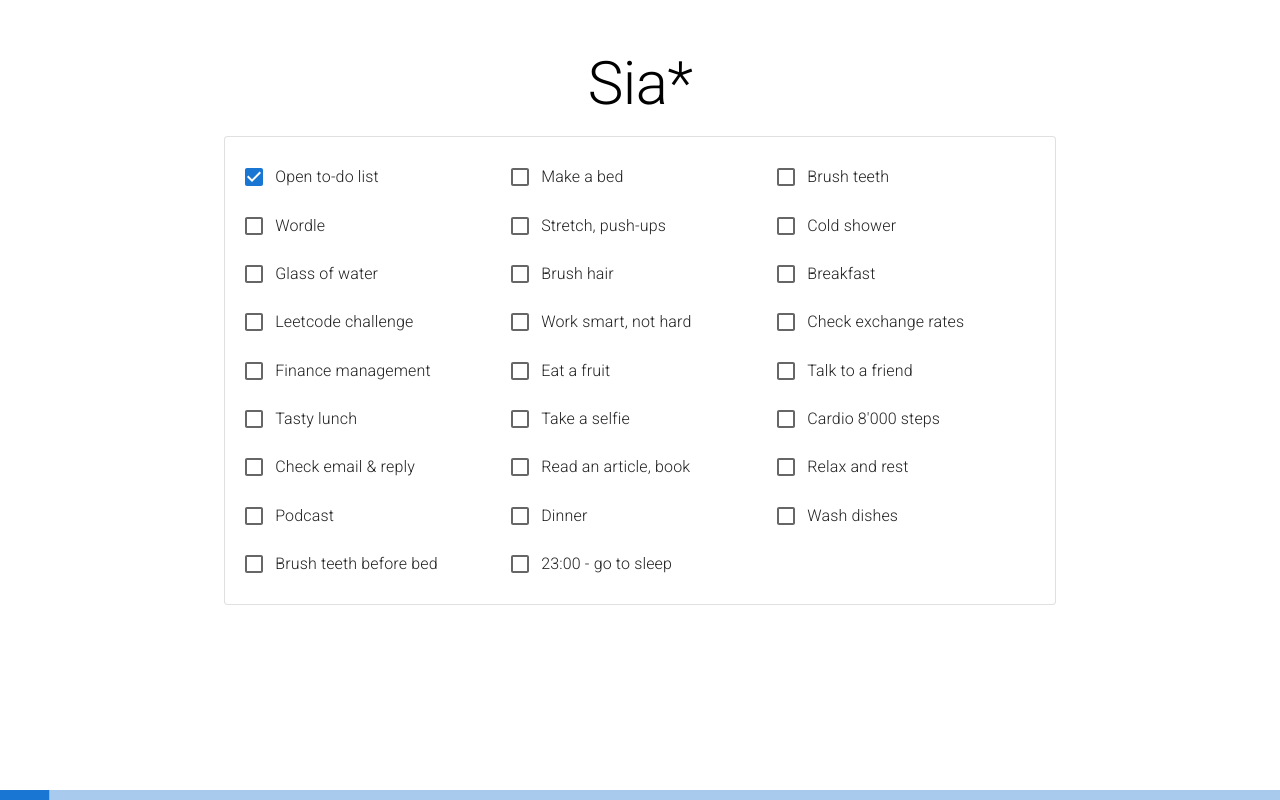
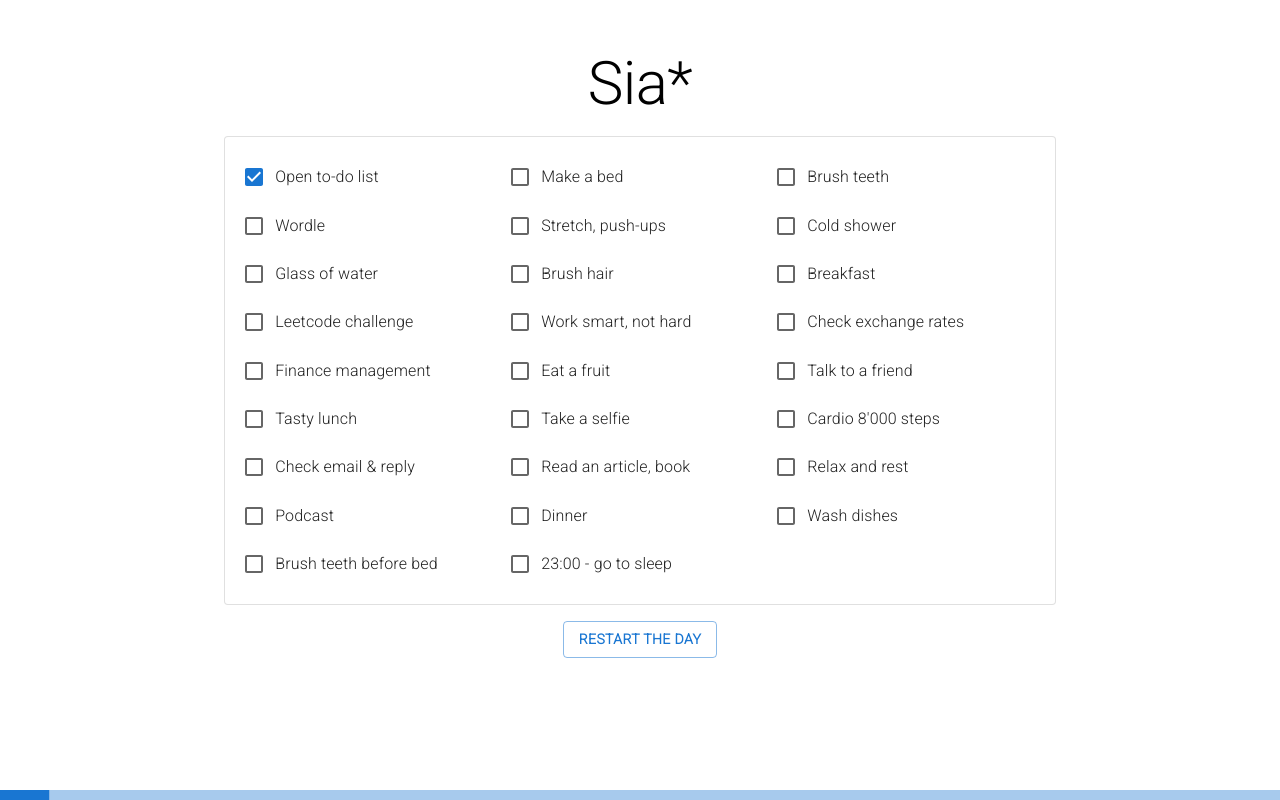
Before and after one commit to okplanbo/sia, a React (Vite) app: page / in a window 1280 px wide. Built offline with nearby package versions, Linux system fonts and the light colour scheme.

Commit message:
added reset button, more activation area for tooltip

```diff
--- a/src/App.scss
+++ b/src/App.scss
@@ -19,6 +19,10 @@ main {
 
 h1 {
   text-align: center;
+
+  > div {
+    display: initial;
+  }
 }
 
 p {
@@ -28,11 +32,6 @@ p {
 a {
   text-decoration: none;
   color: darkcyan;
-}
-
-.star {
-  display: inline-block;
-  height: 3rem;
 }
 
 .item {
--- a/src/App.tsx
+++ b/src/App.tsx
@@ -1,7 +1,9 @@
-import { useState } from "react";
+import { useCallback, useState } from "react";
 
 import { Paper, Tooltip, FormControlLabel, Checkbox,
-    Typography, LinearProgress } from "@mui/material";
+    Typography, LinearProgress, Button, Box } from "@mui/material";
+
+import { basicList, storage_key, total_percent } from ":src/constants";
 
 import "./App.scss";
 
@@ -9,38 +11,6 @@ type Task = {
     description: string;
     checked: boolean;
 };
-
-const basicList = [
-    'Open to-do list',
-    'Make a bed',
-    'Brush teeth',
-    'Wordle',
-    'Stretch, push-ups',
-    'Cold shower',
-    'Glass of water',
-    'Brush hair',
-    'Breakfast',
-    'Leetcode challenge',
-    'Work smart, not hard',
-    'Check exchange rates',
-    'Finance management',
-    'Eat a fruit',
-    'Talk to a friend',
-    'Tasty lunch',
-    'Take a selfie',
-    'Cardio 8\'000 steps',
-    'Check email & reply',
-    'Read an article, book',
-    'Relax and rest',
-    'Podcast',
-    'Dinner',
-    'Wash dishes',
-    'Brush teeth before bed',
-    '23:00 - go to sleep',
-];
-
-const total_percent = 100;
-const storage_key = 'SIA_TASKS_STATE';
 
 const initialTasks: Task[] = basicList.map(description => {
     return { description, checked: false }
@@ -63,22 +33,33 @@ export default function App(): JSX.Element {
     const [tasks, setTasks] = useState<Task[]>(saved_tasks ? JSON.parse(saved_tasks) : initialTasks);
     const [progress, setProgress] = useState(calcProgress(tasks));
 
-    const toggleTask = (index: number) => {
-        const newTasks = [...tasks];
-        newTasks[index].checked = !newTasks[index].checked;
+    const updateTasks = (newTasks: Task[]) => {
         localStorage.setItem(storage_key, JSON.stringify(newTasks));
         setTasks(newTasks);
         setProgress(calcProgress(newTasks));
+    }
+
+    const toggleTask = (index: number) => {
+        const newTasks = [...tasks];
+        newTasks[index] = {...newTasks[index], checked: !newTasks[index].checked};
+        updateTasks(newTasks);
     };
+
+    const restartHandler = useCallback(() => {
+        const newTasks = initialTasks;
+        updateTasks(newTasks);
+    }, []);
 
     return (
         <>
             <Typography variant="h2" component="h1" align="center">
-                Sia
-                <Tooltip title="is Georgian for 'List'">
-                    <span className="star">
-                        *
-                    </span>
+                <Tooltip
+                    title="is Georgian for 'List'"
+                    placement="right-start"
+                >
+                    <div>
+                        Sia*
+                    </div>
                 </Tooltip>
             </Typography>
             <Paper variant="outlined" component="main">
@@ -96,6 +77,9 @@ export default function App(): JSX.Element {
                     />
                 ))}
             </Paper>
+            <Box display="flex" justifyContent="center">
+                <Button variant="outlined" sx={{fontWeight: 600}} onClick={restartHandler}>Restart the day</Button>
+            </Box>
             <LinearProgress variant="determinate" value={progress} className="progress" />
         </>
     );
--- /dev/null
+++ b/src/constants.ts
@@ -0,0 +1,30 @@
+export const basicList = [
+    "Open to-do list",
+    "Make a bed",
+    "Brush teeth",
+    "Wordle",
+    "Stretch, push-ups",
+    "Cold shower",
+    "Glass of water",
+    "Brush hair",
+    "Breakfast",
+    "Leetcode challenge",
+    "Work smart, not hard",
+    "Check exchange rates",
+    "Finance management",
+    "Eat a fruit",
+    "Talk to a friend",
+    "Tasty lunch",
+    "Take a selfie",
+    "Cardio 8'000 steps",
+    "Check email & reply",
+    "Read an article, book",
+    "Relax and rest",
+    "Podcast",
+    "Dinner",
+    "Wash dishes",
+    "Brush teeth before bed",
+    "23:00 - go to sleep",
+];
+export const storage_key = "SIA_TASKS_STATE";
+export const total_percent = 100;
```
